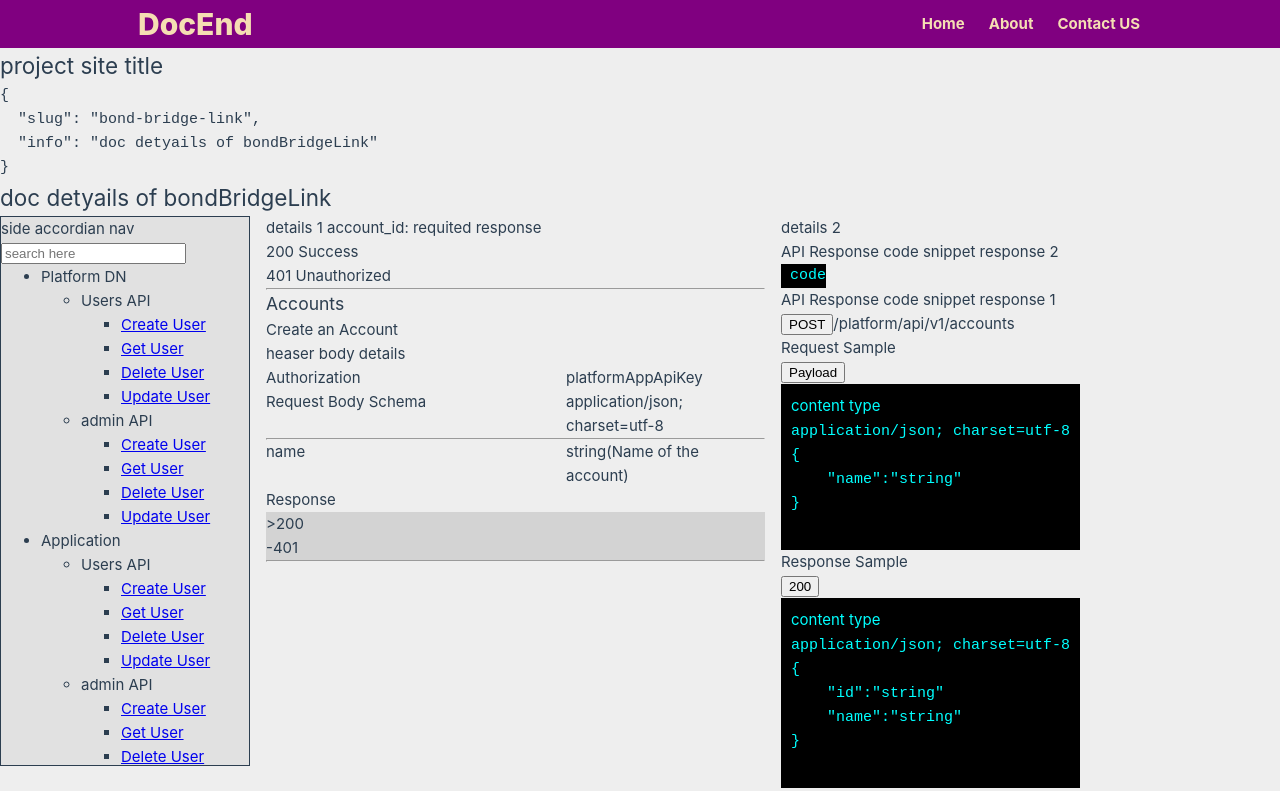
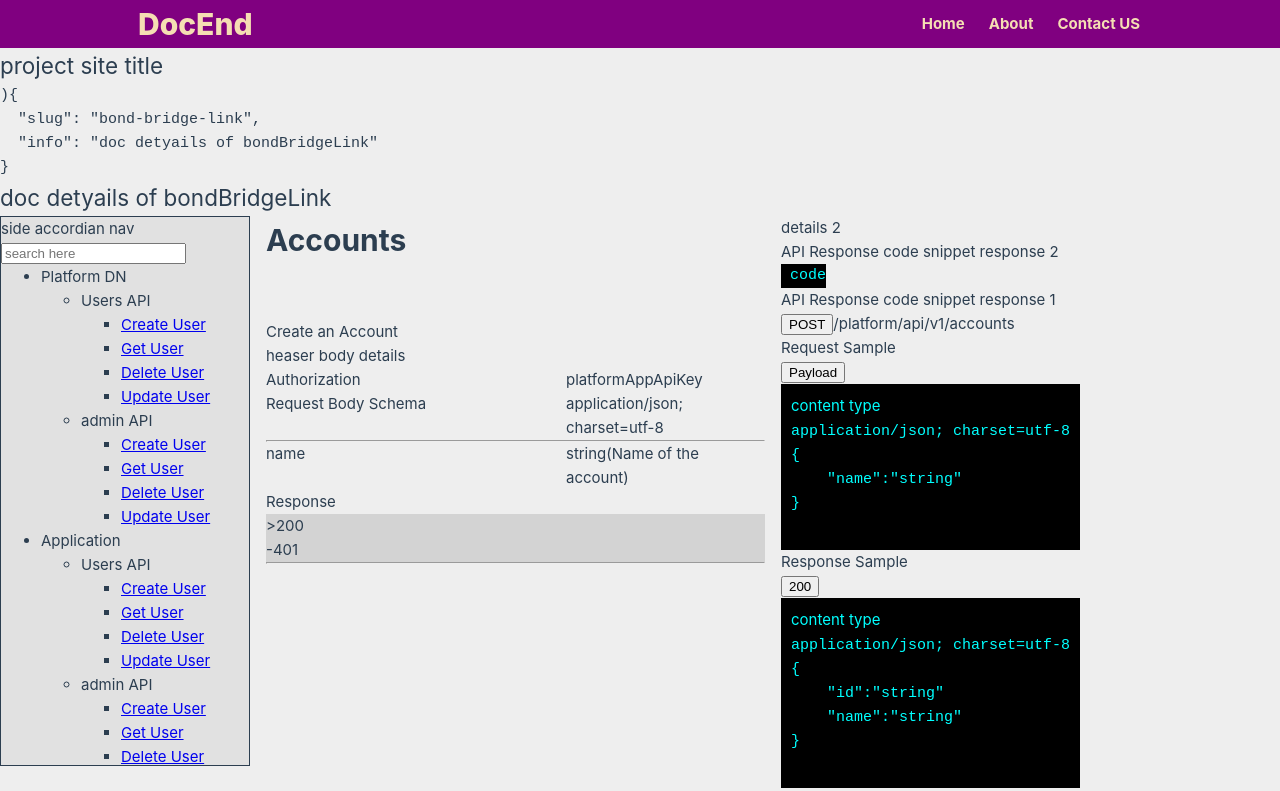
Before and after one commit to shuvo-h/docend, a Vue app: page /sites/bond-bridge-link in a window 1280 px wide. Shown: the top 791 px of the page. Built offline with nearby package versions, Linux system fonts and the light colour scheme; what vue-dompurify-html would draw is missing.

Commit message:
added sticky css

```diff
--- a/src/views/GeneralView/Sites/RequestDetails.vue
+++ b/src/views/GeneralView/Sites/RequestDetails.vue
@@ -1,13 +1,6 @@
 <template>
-    <div class="row">
-        <div>
-            details 1
-            account_id: requited
-            response
-            <div>200 Success</div>
-            <div>401 Unauthorized</div>
-            <hr>
-            <h3>Accounts</h3>
+    <div class="row response_section">
+            <h3 class="title">Accounts</h3>
             <div>
                 <h4>Create an Account</h4>
                 <div>
@@ -33,9 +26,6 @@
                 </div>
             </div>
             <hr>
-        </div>
-
-
     </div>
 </template>
 
@@ -45,9 +35,16 @@ export default {
 }
 </script>
 
-<style scoped>
+<style scoped lang="scss">
     .two_col{
         display: grid;
         grid-template-columns: 300px 1fr;
     }
+    .response_section{
+        .title{
+            font-weight: 700;
+            font-size: 30px;
+            margin: 0 auto 3.5rem auto;
+        }
+    }
 </style>
--- a/src/views/GeneralView/Sites/Site.vue
+++ b/src/views/GeneralView/Sites/Site.vue
@@ -2,17 +2,28 @@
   <div>
     <h2>project site title</h2>
     <div>
-        <pre>{{site}}</pre>
+        <pre>{{number}}){{site}}</pre>
         <h2>{{site.info}}</h2>
     </div>
     <section class="site_container">
-        <aside class="site_nav">
-            side accordian nav
-            <site-nav />
+        <aside  >
+            <div class="site_nav" style="position: sticky; top: 100px;">
+                side accordian nav
+                <site-nav  />
+            </div>
         </aside>
+        <!--
         <aside class="site_details row">
             <request-details />
             <ResponseAPI />
+        </aside>
+        -->
+
+        <aside>
+            <div v-for="number in Array.from(Array(10).keys())" :key="number" class="site_details row">
+                <request-details />
+                <ResponseAPI />
+            </div>
         </aside>
     </section>
   </div>
@@ -61,6 +72,7 @@ export default {
         background-color: rgb(225, 225, 225);
         max-height: calc(100vh - 250px);
         overflow: auto;
+
     }
     .site_details{
 
```
